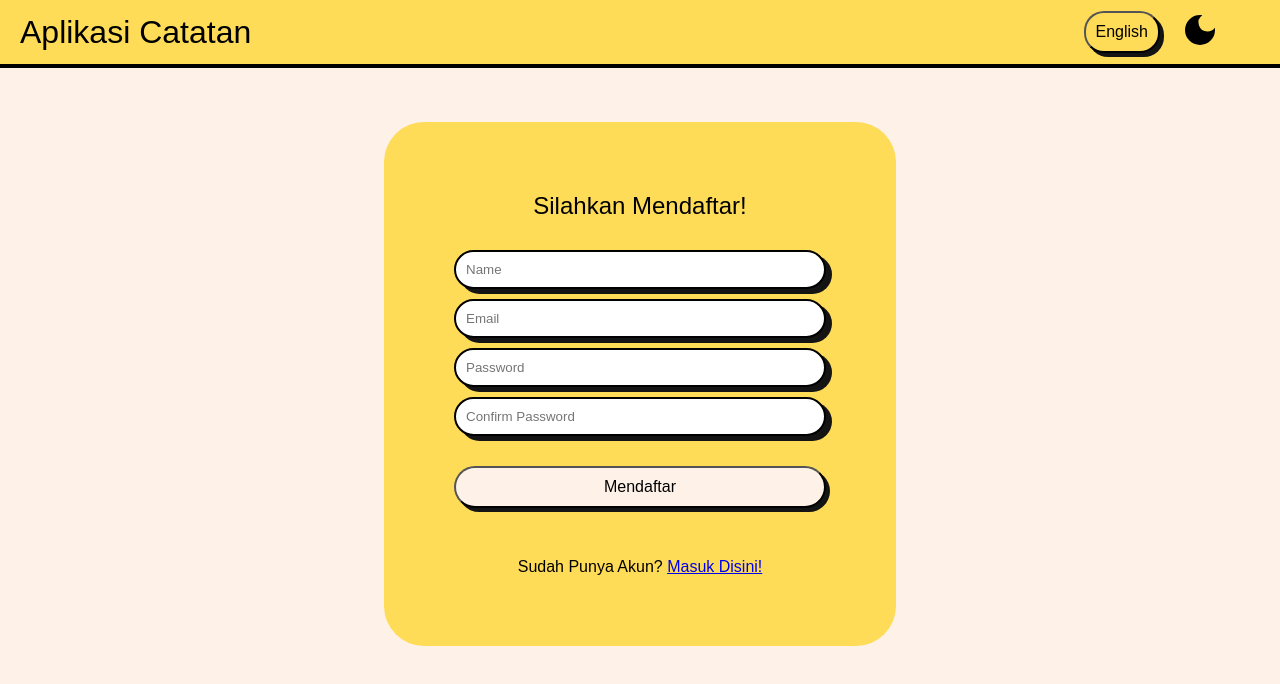
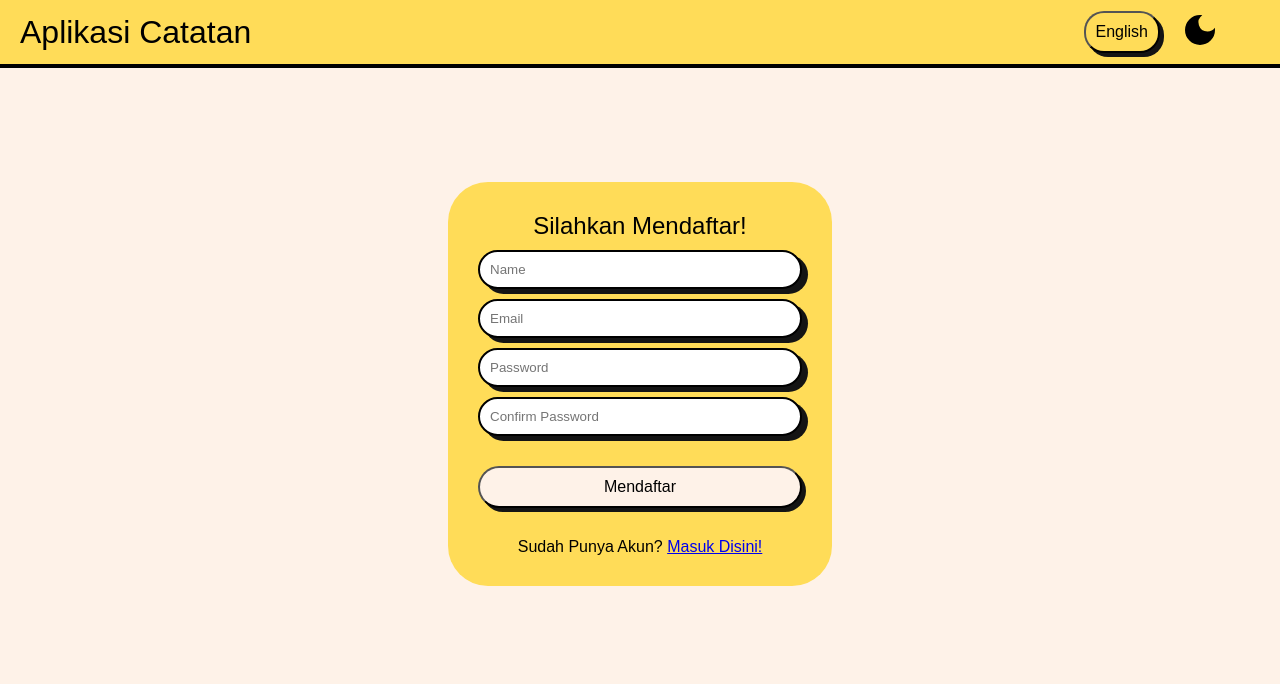
Before and after one commit to Alianama/react-intermediate-dicoding, a React (Vite) app: page /register in a window 1280 px wide. Shown: the top 684 px of the page. Built offline with nearby package versions, Linux system fonts and the light colour scheme; a web font is replaced by a local one.

Commit message:
fix(clean) code

```diff
--- a/src/hooks/useNotesDetail.jsx
+++ b/src/hooks/useNotesDetail.jsx
@@ -1,11 +1,5 @@
 import { useState, useEffect } from "react";
 import { useNavigate } from "react-router-dom";
-// import {
-//   getNote,
-//   archiveNote,
-//   deleteNote,
-//   unarchiveNote,
-// } from "../utils/local-data";
 import {
   getNote,
   archiveNote,
--- a/src/pages/AddNotes.jsx
+++ b/src/pages/AddNotes.jsx
@@ -1,7 +1,6 @@
 import React, { useState, useContext } from "react";
 import Button from "../components/Button";
 import { BsCheckCircle } from "react-icons/bs";
-// import { addNote } from "../utils/local-data";
 import { addNote } from "../utils/network-data";
 import { useNavigate } from "react-router-dom";
 import LocaleContext from "../context/LocaleContext";
--- a/src/pages/Login.jsx
+++ b/src/pages/Login.jsx
@@ -1,4 +1,4 @@
-import React, { useContext } from "react";
+import React, { useContext, useEffect } from "react";
 import InputLogin from "../components/InputLogin";
 import { login } from "../utils/network-data";
 import LocaleContext from "../context/LocaleContext";
@@ -15,6 +15,10 @@ function Login({ loginSuccess }) {
       loginSuccess(data);
     }
   }
+
+  useEffect(() => {
+    document.title = "Login";
+  }, []);
   return (
     <section className="login-page">
       <div className="login-wrapper">
--- a/src/pages/Register.jsx
+++ b/src/pages/Register.jsx
@@ -1,4 +1,4 @@
-import React, { useContext } from "react";
+import React, { useContext, useEffect } from "react";
 import { Link, useNavigate } from "react-router-dom";
 import InputRegister from "../components/InputRegister";
 import { register } from "../utils/network-data";
@@ -15,11 +15,14 @@ function Register() {
       navigate("/");
     }
   }
+  useEffect(() => {
+    document.title = "Register";
+  }, []);
 
   return (
     <section className="login-page">
       <div className="login-wrapper">
-        <h2>{locale === "id" ? "Silahkan Mendaftar!" : "Register Here"}</h2>
+        <h2>{locale === "id" ? "Silahkan Mendaftar!" : "Register Here!"}</h2>
         <InputRegister onRegister={onRegisterHandler} />
         <p>
           {locale === "id" ? "Sudah Punya Akun? " : "Have Account?"}
--- a/src/styles/style.css
+++ b/src/styles/style.css
@@ -345,13 +345,13 @@ body {
 .login-wrapper {
   display: flex;
   flex-direction: column;
-  width: 40%;
+  width: 30%;
   justify-content: center;
   background-color: var(--font-color);
-  padding: 70px;
+  padding: 30px;
   border-radius: 40px;
   align-items: center;
-  gap: 30px;
+  gap: 10px;
 }
 
 .login-btn {
```
Also changed, not shown: src/pages/NotesListActive.jsx (+0 -9 lines), src/pages/NotesListArchive.jsx (+0 -9 lines).
